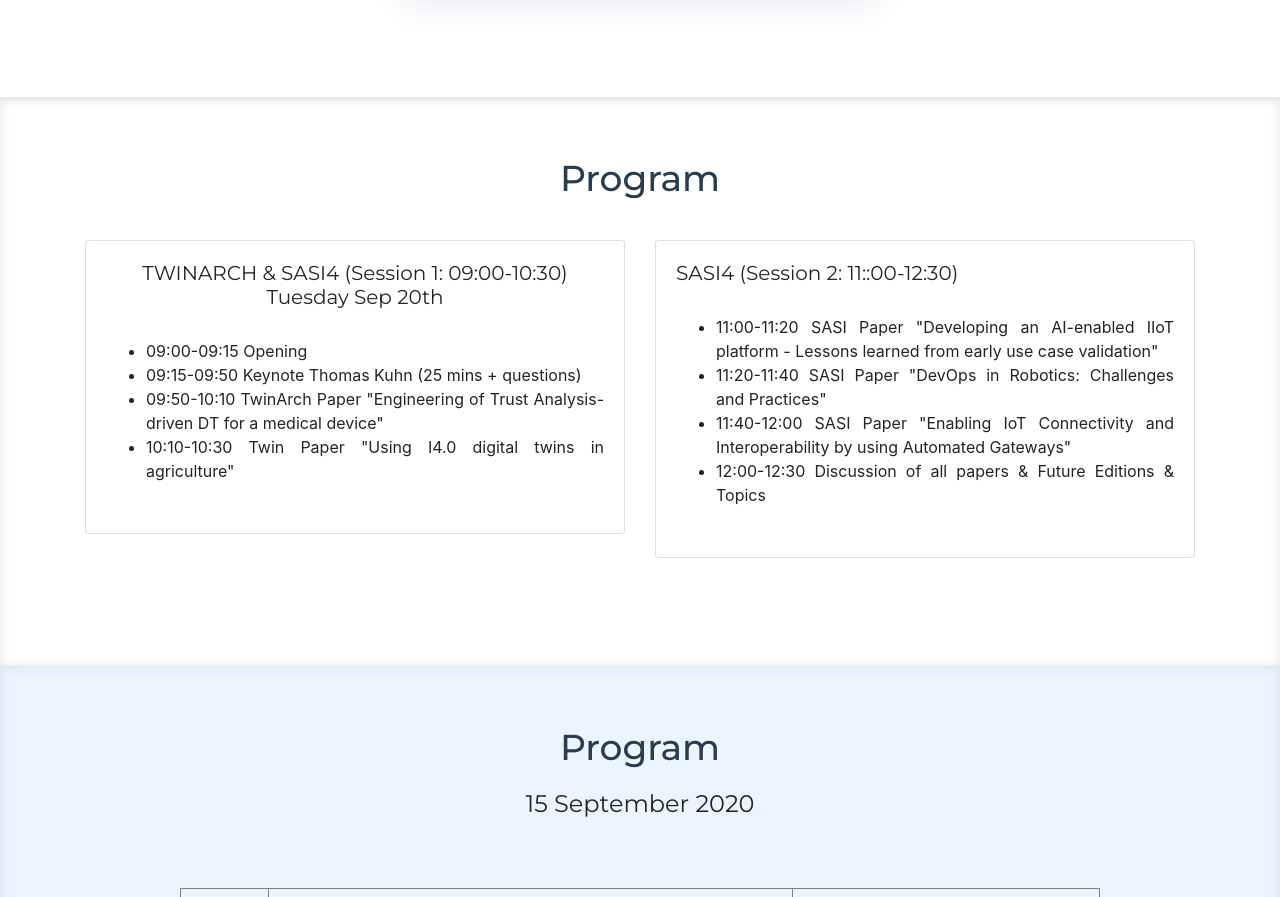
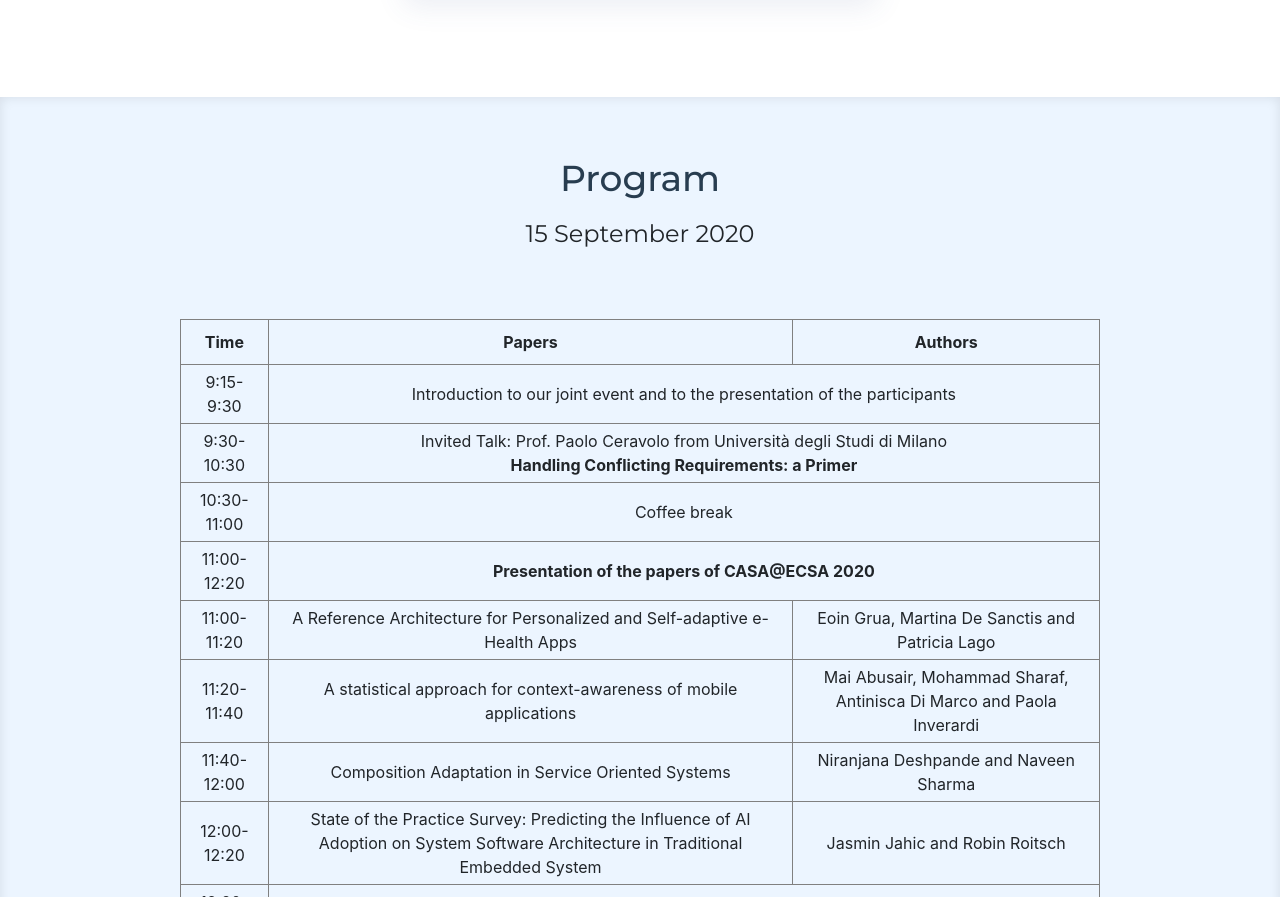
Before and after one commit to sasi4gh/sasi4, a plain HTML site: page index.html in a window 1280 px wide. Shown: the part 4947-5844 px from the top of the page. Drawn offline with Linux system fonts and the light colour scheme; files whose address does not match are found by name.

Commit message:
Update index.html

```diff
--- a/index.html
+++ b/index.html
@@ -286,51 +286,7 @@
     <!--==========================
       Program Section
     ============================-->
-     <section id="program" class="wow fadeIn">
-      <div class="container">
-        <header class="section-header">
-          <h3>Program</h3>
-        </header>
 
-        <div class="row row-eq-height">
-          <div class="col-lg-6 mb-5">
-            <div class="card wow bounceInUp">
-              <div class="card-body">
-                <h5 class="card-title text-center">TWINARCH & SASI4 (Session 1: 09:00-10:30) Tuesday Sep 20th</h5>
-                <p class="card-text text-left">
-                  <ul class="text-justify">
-                    <li>09:00-09:15 Opening</li>
-                    <li>09:15-09:50 Keynote Thomas Kuhn (25 mins + questions)</li>
-                    <li>09:50-10:10 TwinArch Paper "Engineering of Trust Analysis-driven DT for a medical device"</li>
-		    <li>10:10-10:30 Twin Paper "Using I4.0 digital twins in agriculture"</li>
-                   </ul>
-				</p>
-              </div>
-            </div>
-          </div>
-          <div class="col-lg-6 mb-5">
-            <div class="card wow bounceInUp">
-              <div class="card-body">
-                  <h5 class="card-title">SASI4 (Session 2: 11::00-12:30)</h5>
-		      <p class="card-text text-left">
-                  <ul class="text-justify">
-                    <li>11:00-11:20 SASI Paper "Developing an AI-enabled IIoT platform - Lessons learned from early use case validation"</li>
-                    <li>11:20-11:40 SASI Paper "DevOps in Robotics: Challenges and Practices"</li>
-                    <li>11:40-12:00 SASI Paper "Enabling IoT Connectivity and Interoperability by using Automated Gateways"</li>
-		    <li>12:00-12:30 Discussion of all papers & Future Editions & Topics</li>
-                   </ul>
-				</p>
-              </div>
-
-            </div>
-          </div>
-        </div>
-      </div>
-    </section><!-- #Program -->
-
-    <!--==========================
-      Program Section
-    ============================-->
     <section id="program" class="section-bg">
       <div class="container">
         <header class="section-header">
```
